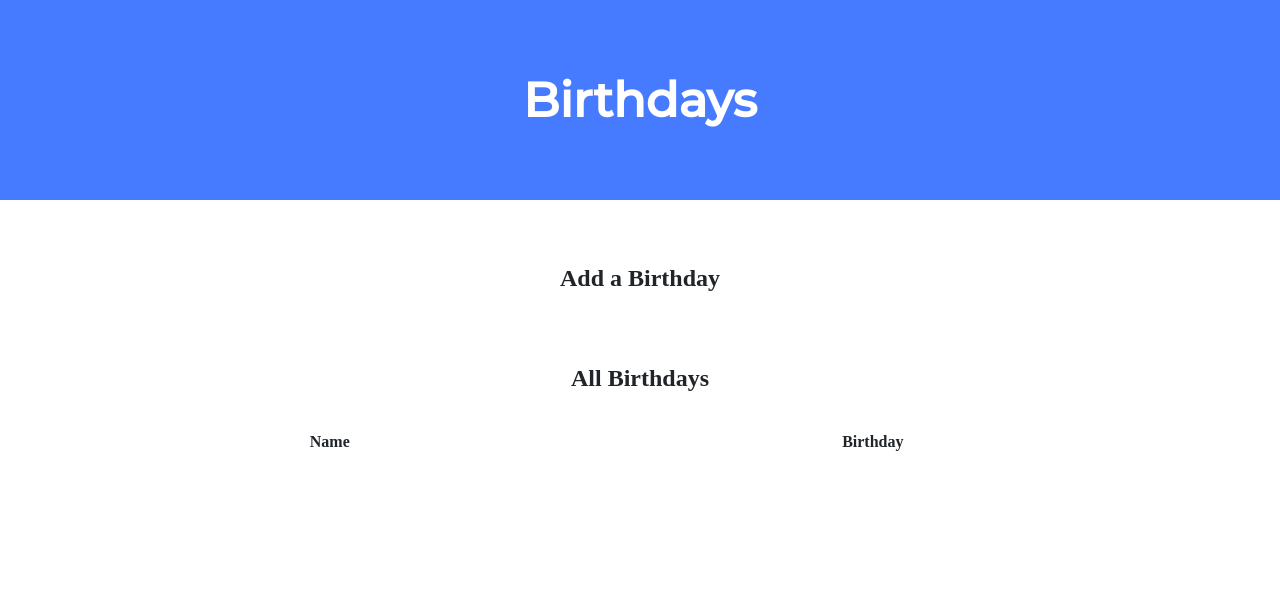
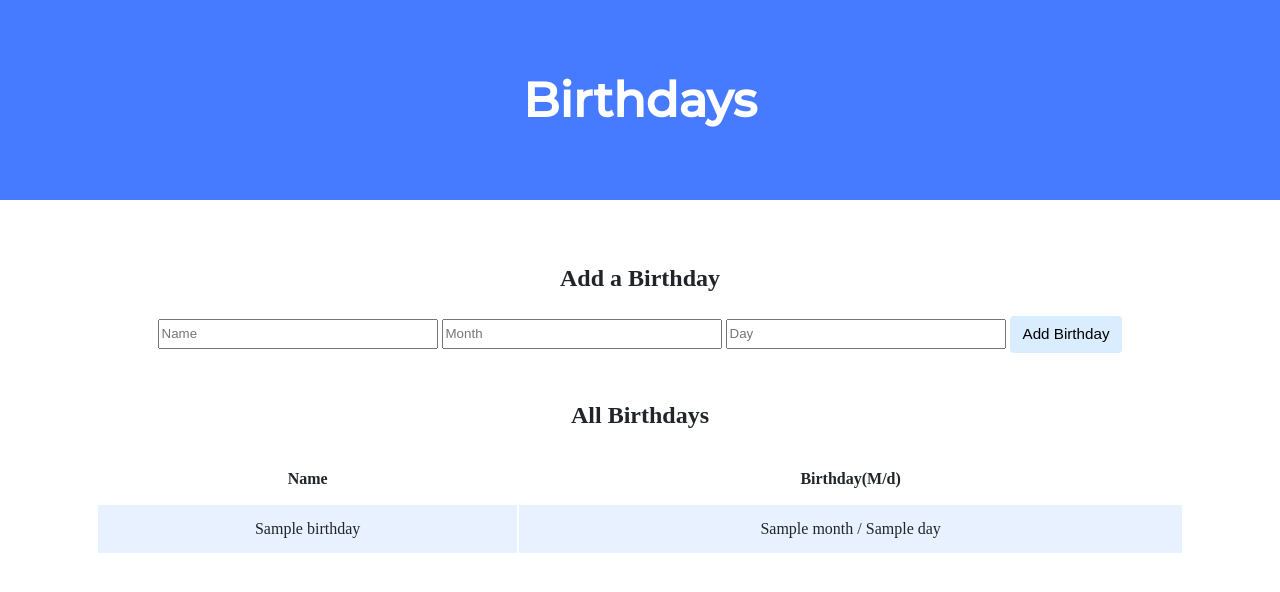
Before and after one commit to enzoconsulo/cs50HavardCourse, a Flask app: template exercisesFlask/birthdays/templates/index.html in a window 1280 px wide. Shown: the top 592 px of the page. Run offline with Flask 3, Linux system fonts and the light colour scheme; the template is opened without the code that fills it: most values are stand-ins (such as "Sample title", 1, 10 or a date in 2020); lists and menus that the app fills with data are empty; some libraries are stand-ins or nearby versions.

Commit message:
Flask Exercise birthdays

```diff
--- a/exercisesFlask/birthdays/app.py
+++ b/exercisesFlask/birthdays/app.py
@@ -27,11 +27,16 @@ def index():
     if request.method == "POST":
 
         # TODO: Add the user's entry into the database
+        name = request.form.get("name")
+        month = request.form.get("month")
+        day = request.form.get("day")
+
+        db.execute("INSERT INTO birthdays (name,month,day) VALUES (?,?,?)",name,month,day)
 
         return redirect("/")
 
     else:
 
         # TODO: Display the entries in the database on index.html
-
-        return render_template("index.html")
+        query = db.execute("SELECT * FROM birthdays")
+        return render_template("index.html",birthdays = query)
--- /dev/null
+++ b/exercisesFlask/birthdays/static/index.js
@@ -0,0 +1,4 @@
+//                                           TODO
+
+// action litener to verify if name is string, month is between 1 and 12 , adn verify if day is between 1 and 30.
+// if any of these was false, show a alert on top and dont submit the form
--- a/exercisesFlask/birthdays/templates/index.html
+++ b/exercisesFlask/birthdays/templates/index.html
@@ -5,6 +5,7 @@
         <link href="https://fonts.googleapis.com/css2?family=Montserrat:wght@500&display=swap" rel="stylesheet">
         <link href="/static/styles.css" rel="stylesheet">
         <title>Birthdays</title>
+
     </head>
     <body>
         <div class="header">
@@ -15,6 +16,12 @@
 
                 <h2>Add a Birthday</h2>
                 <!-- TODO: Create a form for users to submit a name, a month, and a day -->
+                 <form action="/" method="post" >
+                    <input name="name" type="text" placeholder="Name" autocomplete="off">
+                    <input name="month" type="text" placeholder="Month" autocomplete="off">
+                    <input name="day" type="text" placeholder="Day" autocomplete="off">
+                    <input type="submit" value="Add Birthday">
+                 </form>
             </div>
 
             <div class="section">
@@ -24,11 +31,18 @@
                     <thead>
                         <tr>
                             <th>Name</th>
-                            <th>Birthday</th>
+                            <th>Birthday(M/d)</th>
                         </tr>
                     </thead>
                     <tbody>
                         <!-- TODO: Loop through the database entries to display them in this table -->
+                         {% for birthday in birthdays %}
+                            <tr>
+                                <td>{{birthday.name}}</td>
+                                <td>{{birthday.month}} / {{birthday.day}}</td>
+
+                            </tr>
+                         {% endfor %}
                     </tbody>
                 </table>
             </div>
```
Also changed, not shown: exercisesFlask/birthdays/birthdays.db.
